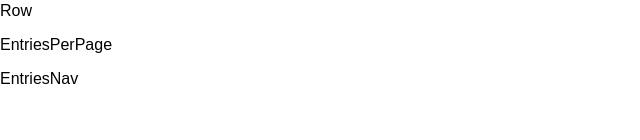
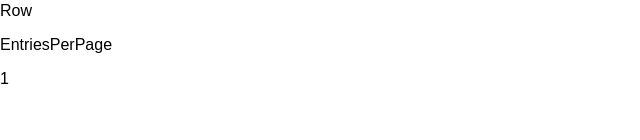
Before and after one commit to brenderbee/table-practice, a React (Create React App) app: page / in a window 1280 px wide. Shown: the part 160-300 px from the top of the page, without its empty margins (0-640 px from the left). Built offline with nearby package versions, Linux system fonts and the light colour scheme.

Commit message:
Create NavNumber component and import to EntriesNav.

```diff
--- a/src/components/EntriesNav.js
+++ b/src/components/EntriesNav.js
@@ -1,10 +1,11 @@
 import React, { Component } from 'react';
+import NavNumber from './NavNumber';
 
 class EntriesNav extends Component {
   render() {
     return (
       <div>
-        <p>EntriesNav</p>
+        <NavNumber />
       </div>
     );
   }
--- /dev/null
+++ b/src/components/NavNumber.js
@@ -0,0 +1,13 @@
+import React, { Component } from 'react';
+
+class NavNumber extends Component {
+  render() {
+    return (
+      <div>
+        <p>1</p>
+      </div>
+    );
+  }
+}
+
+export default NavNumber;
```
